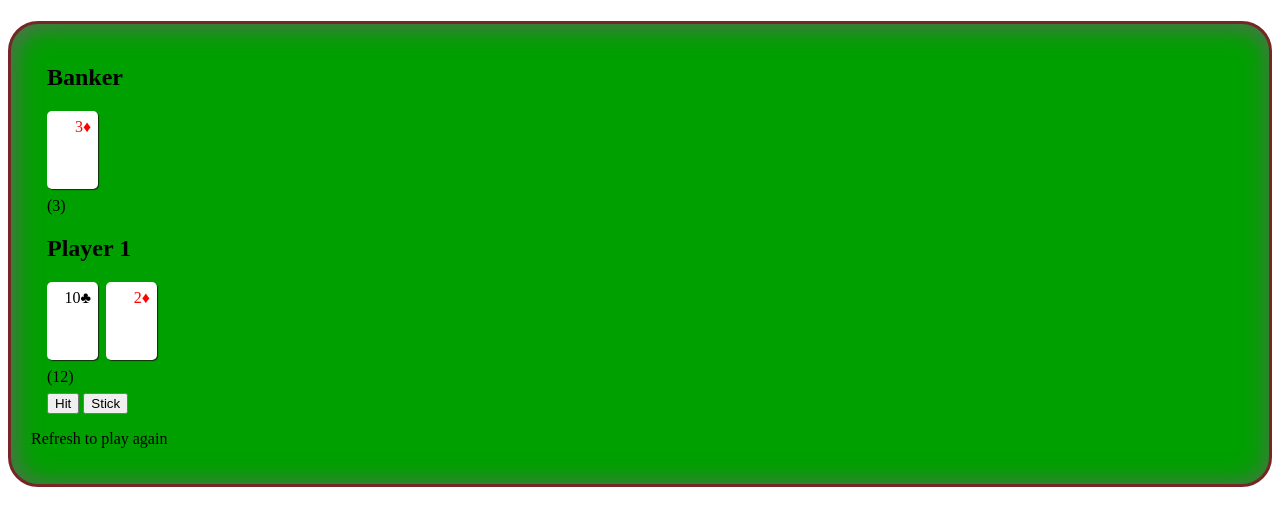
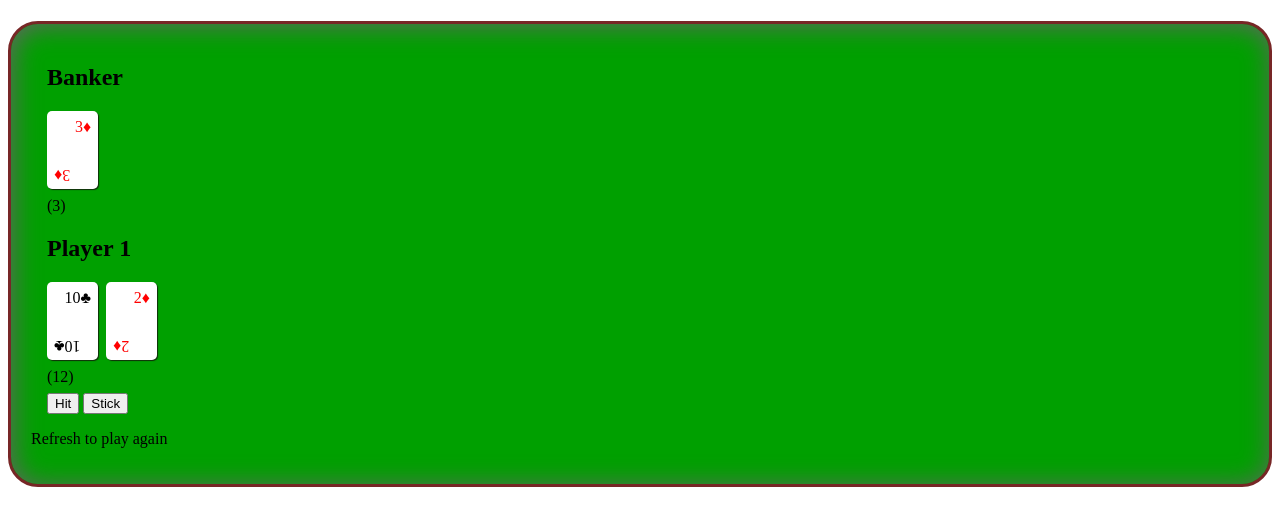
Before and after one commit to Qazzian/blackjack, a website: page index.html in a window 1280 px wide. Shown: the part 59-584 px from the top of the page. Drawn offline with Linux system fonts and the light colour scheme.

Commit message:
Got the upside number on the card

```diff
--- a/css/cards.css
+++ b/css/cards.css
@@ -37,6 +37,11 @@ li.card.black {
 	color: black;
 }
 
+.cardBottom {
+	display: block;
+	transform: rotate(180deg) translateY(-30px);
+}
+
 .playerStats {
 	clear: both;
 	margin: 1ex 0;
--- a/js/tableView.js
+++ b/js/tableView.js
@@ -70,7 +70,8 @@ $(document).ready(function() {
 		_.each(hand, function (card) {
 			suitColor = SUIT_VIEWS[card.suit].color;
 			suitSymbol = SUIT_VIEWS[card.suit].symbol;
-			handDom += '<li class="card ' + suitColor + '">' + card.value + suitSymbol + '</li>';
+			handDom += '<li class="card ' + suitColor + '"><span class="cardTop">' + card.value + suitSymbol + '</span>';
+			handDom += '<span class="cardBottom">' + card.value + suitSymbol + '</span></li>';
 		});
 
 		console.info('HAND DOM:', handDom);
```
